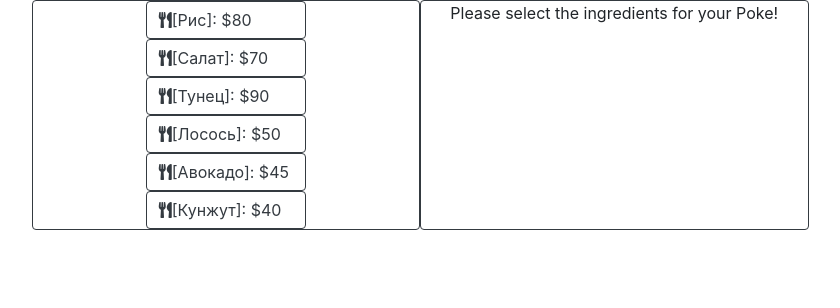
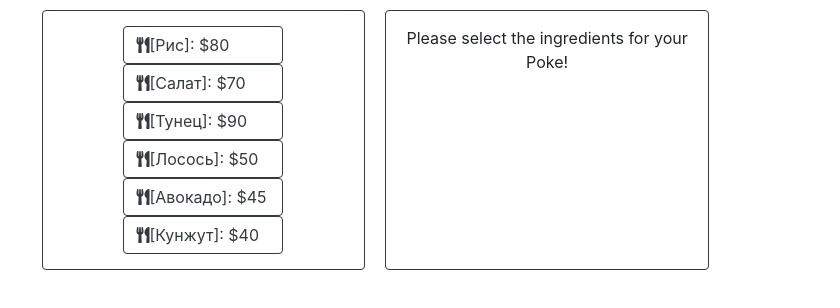
Before and after one commit to galubezzz/python_group_1_exam_7_maria_galunova, a React (Create React App) app: page / in a window 1280 px wide. Shown: the top 308 px of the page, without its empty margins (220-1060 px from the left). Built offline with nearby package versions, Linux system fonts and the light colour scheme.

Commit message:
added spaces between blocks

```diff
--- a/src/App.css
+++ b/src/App.css
@@ -28,7 +28,8 @@
 }
 
 .block{
-  margin: 0px;
+  padding: 15px;
+  margin: 10px;
 }
 .btn {
   width: 160px;
--- a/src/components/ItemsForm/ItemsForm.js
+++ b/src/components/ItemsForm/ItemsForm.js
@@ -3,7 +3,7 @@ import Item from './Item/Item'
 
 function ItemsForm(props){
     return(
-         <div className="col-md-6 rounded border border-dark block">
+         <div className="col-md-5 form-group rounded border border-dark block">
              {props.items.map(item => <Item name = {item.label} price = {item.price} addItem={() => {props.addItem(item.name)}}/>)}
         </div>
         );
--- a/src/components/Order/Order.js
+++ b/src/components/Order/Order.js
@@ -7,18 +7,18 @@ function Order(props){
 
     if (newItems.length>0){
         return(
-        <div className="col-md-6 rounded border border-dark block">
+        <div className="col-md-5 form-group rounded border border-dark block">
             Order Details:
             {newItems.map(
                 item => <OrderItem name={item.name} total={item.total} count={item.count} removeItem ={()=>{props.removeItem(item.name)}} />
             )}
-            Total: {props.total}
+            Total: ${props.total}
         </div>
     );
     }
     else {
         return(
-            <div className="col-md-6 rounded border border-dark block">
+            <div className="col-md-5 form-group rounded border border-dark block">
                 {message}
             </div>
         )
```
